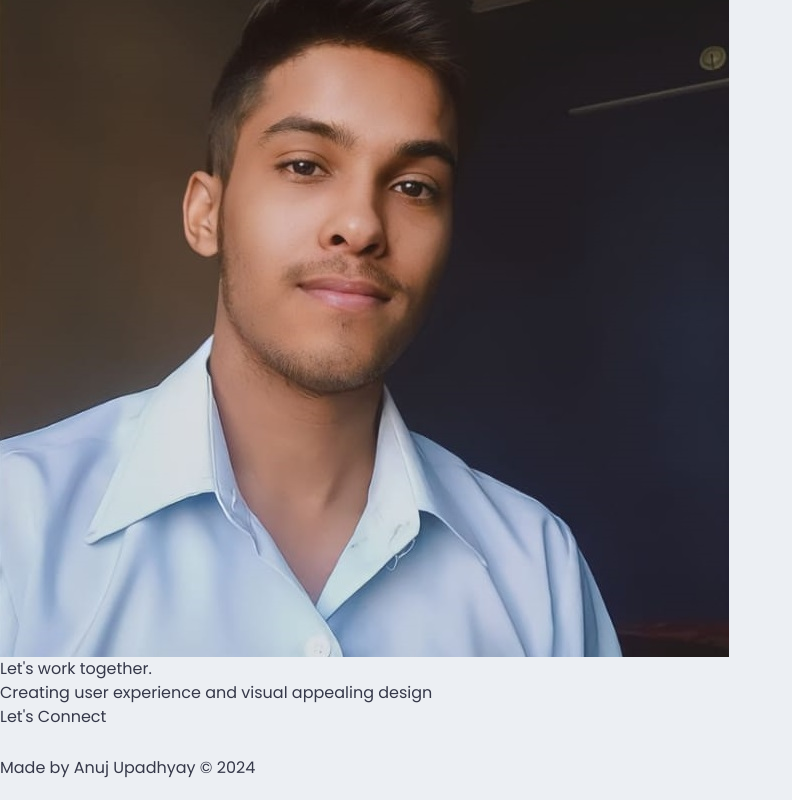
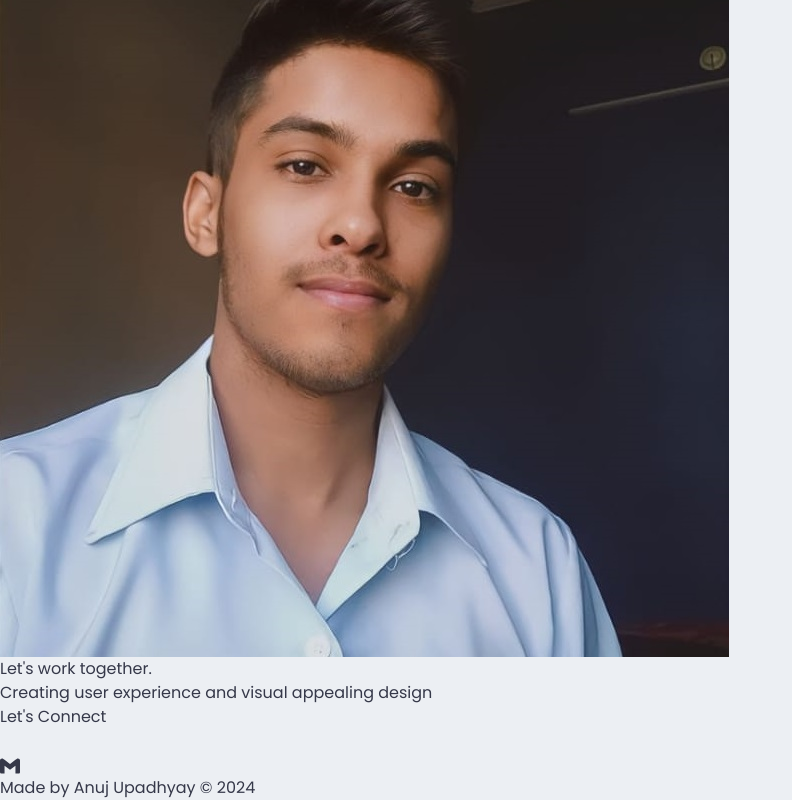
Before and after one commit to Anuj9675/Portfolio-main, a React app in the folder main/: page / in a window 1280 px wide. Shown: the part 5402-6202 px from the top of the page, without its empty margins (0-792 px from the left). Built offline with nearby package versions, Linux system fonts and the light colour scheme; some icons are missing; the HTML template or start-up script is replaced by a standard one.

Commit message:
social changes

```diff
--- a/main/src/components/Profile.jsx
+++ b/main/src/components/Profile.jsx
@@ -57,7 +57,7 @@ export default function Profile() {
         </div>
         <div className="rounded-full p-2 flex items-center justify-center mb-7">
           <div className="w-36 h-36 rounded-full bg-gradient-to-b from-gray-100 to-gray-300 border-2 flex items-center justify-center">
-            <img src={profile} alt="" className="max-w-full max-h-full " />
+            <img src={profile} alt="" className="max-w-full max-h-full rounded-full " />
           </div>
         </div>
       </div>
--- a/main/src/components/Social.jsx
+++ b/main/src/components/Social.jsx
@@ -1,4 +1,5 @@
 import { FaGithub, FaLinkedinIn } from "react-icons/fa6";
+import { SiGmail } from "react-icons/si";
 import configData from "../data/config.json";
 
 export default function Social() {
@@ -18,11 +19,12 @@ export default function Social() {
 
                 FaGithub,
                 FaLinkedinIn,
+                SiGmail,
               };
               const IconComponent = iconMap[socialLink.icon];
 
               return (
-                <a key={index} href={socialLink.link} className="bg-white p-2 rounded-full duration-300 border-2 border-gray-100 hover:border-gray-200 drop-shadow-sm">
+                <a key={index} href={socialLink.link} target="_blank" className="bg-white p-2 rounded-full duration-300 border-2 border-gray-100 hover:border-gray-200 drop-shadow-sm">
                   {<IconComponent size={20} />}
                 </a>
               );
--- a/main/src/data/config.json
+++ b/main/src/data/config.json
@@ -15,6 +15,10 @@
     {
       "icon": "FaLinkedinIn",
       "link": "https://www.linkedin.com/in/anuj-upadhyay-a973b0238/"
+    },
+    {
+      "icon": "SiGmail",
+      "link": "Mailto:anujupadhyay6265@gmail.com"
     }
   ]
 }
```
